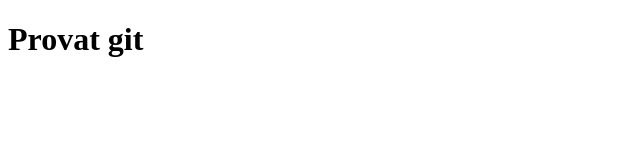
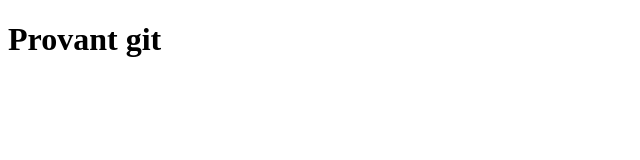
Before and after one commit to Moises4321/Pract-1-, a plain HTML site: page index.html in a window 1280 px wide. Shown: the full height of the page, 0-640 px from the left. Drawn offline with Linux system fonts and the light colour scheme.

Commit message:
creado index.html

```diff
--- a/index.html
+++ b/index.html
@@ -6,6 +6,6 @@
     <title>Provat git</title>
 </head>
 <body>
-    <h1>Provat git</h1>
+    <h1>Provant git</h1>
 </body>
 </html>
```
